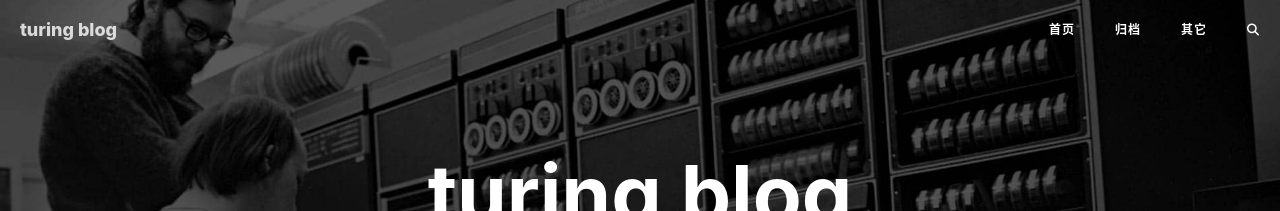
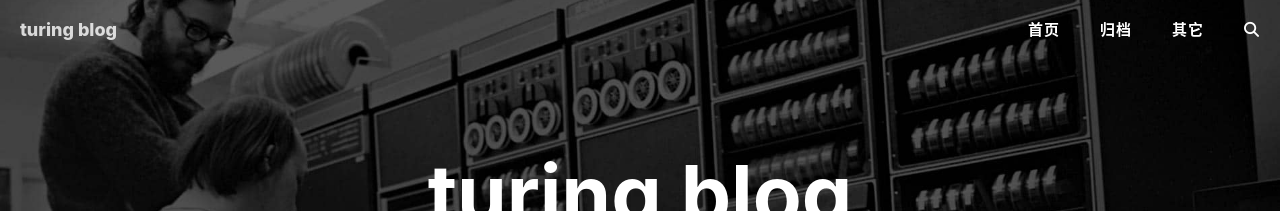
Before and after one commit to Turing-bot/Blog, a Jekyll site: the page built from index.html, in a window 1280 px wide. Shown: the top 211 px of the page. Built offline with Jekyll 4.4.1, drawn with Linux system fonts in a browser that asks for light colours; nearby versions of some CDN libraries; the list of posts is cut into pages by our own code; comment, search, counter and statistics services are not loaded.

Commit message:
init blog

```diff
--- a/js/sw-registration.js
+++ b/js/sw-registration.js
@@ -1,7 +1,7 @@
 /* ===========================================================
  * sw-registration.js
  * ===========================================================
- * Copyright 2016 @huxpro
+ * Copyright 2016 @turing-bot
  * Licensed under Apache 2.0
  * Register service worker.
  * ========================================================== */
--- a/less/turing-blog.less
+++ b/less/turing-blog.less
@@ -380,7 +380,7 @@ samp {
     li {
       a {
         text-transform: uppercase;
-        font-size: 12px;
+        font-size: 15px;
         line-height: 20px;
         font-weight: 800;
         letter-spacing: 1px;
--- a/other.html
+++ b/other.html
@@ -2,7 +2,7 @@
 layout: default
 title: '其它'
 description: '「here nothing」'
-header-img: 'img/post-sample-image.jpg'
+header-img: 'img/other.png'
 header-mask: 0.3
 ---
 
```
Also changed, not shown: css/turing-blog.min.css, img/wallhaven-q25k8q_3840x2160.png (added), 2 other files.
